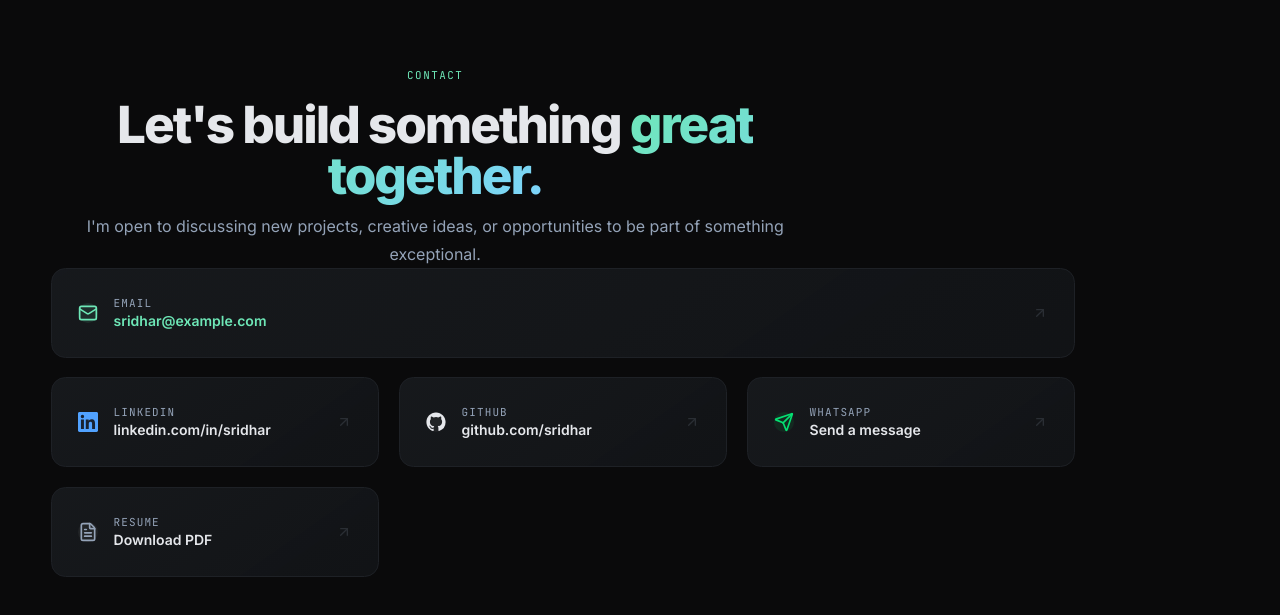
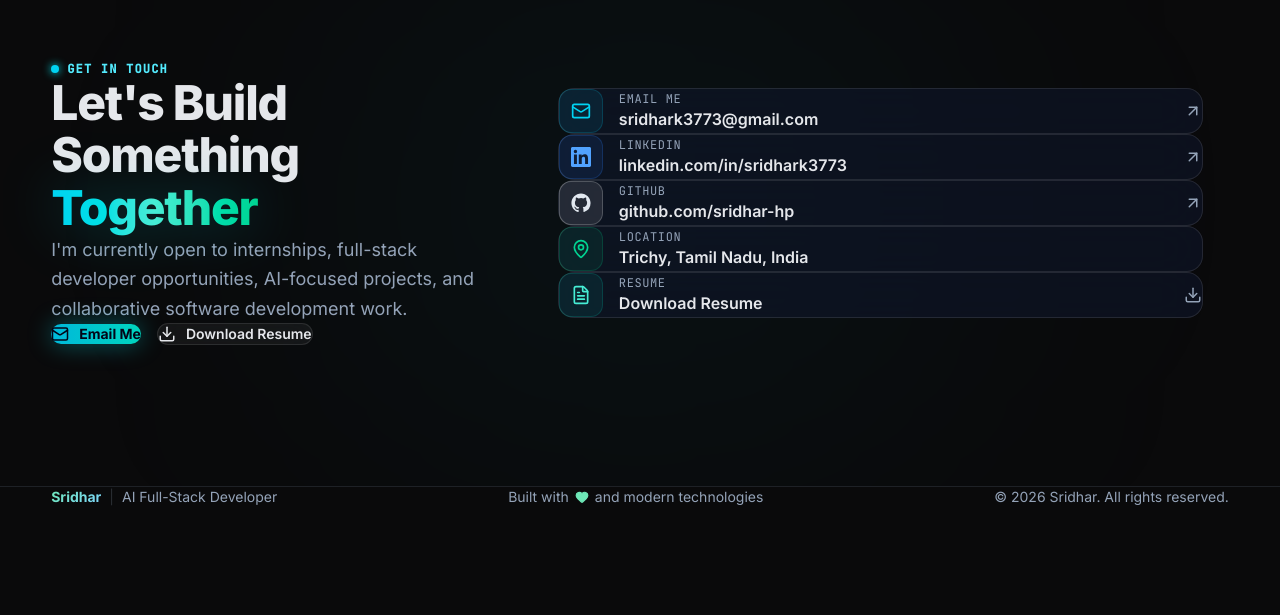
Before and after one commit to sridhar-hp/portfolio_client, a React (Vite) app: page / in a window 1280 px wide. Shown: the part 6085-6700 px from the top of the page. After the commit the page ends 6592 px from the top, so only its background shows below. Built offline with nearby package versions, Linux system fonts and the light colour scheme.

Commit message:
feat: add Contact component with interactive cards and resume download options

```diff
--- a/src/components/Contact.jsx
+++ b/src/components/Contact.jsx
@@ -1,69 +1,188 @@
 import { motion } from 'framer-motion'
-import { Mail, FileText, ArrowUpRight, Send } from 'lucide-react'
+import { Mail, MapPin, FileText, ArrowUpRight, Download } from 'lucide-react'
 import { LinkedinIcon, GithubIcon } from './icons'
 
-const contactLinks = [
-  { icon: Mail, label: 'Email', value: 'sridhar@example.com', href: 'mailto:sridhar@example.com', primary: true, accent: 'text-accent', bg: 'bg-accent/10' },
-  { icon: LinkedinIcon, label: 'LinkedIn', value: 'linkedin.com/in/sridhar', href: '#', primary: false, accent: 'text-blue-400', bg: 'bg-blue-500/10' },
-  { icon: GithubIcon, label: 'GitHub', value: 'github.com/sridhar', href: '#', primary: false, accent: 'text-text', bg: 'bg-white/5' },
-  { icon: Send, label: 'WhatsApp', value: 'Send a message', href: '#', primary: false, accent: 'text-green-400', bg: 'bg-green-500/10' },
-  { icon: FileText, label: 'Resume', value: 'Download PDF', href: '#', primary: false, accent: 'text-text-muted', bg: 'bg-white/5' },
+const contactCards = [
+  {
+    id: 'email',
+    icon: Mail,
+    title: 'Email Me',
+    value: 'sridhark3773@gmail.com',
+    href: 'mailto:sridhark3773@gmail.com',
+    external: false,
+    accent: 'text-cyan-400',
+    bg: 'bg-cyan-500/10 border-cyan-500/20',
+    hoverGlow: 'hover:shadow-[0_0_30px_rgba(0,242,254,0.15)] hover:border-cyan-500/40',
+  },
+  {
+    id: 'linkedin',
+    icon: LinkedinIcon,
+    title: 'LinkedIn',
+    value: 'linkedin.com/in/sridhark3773',
+    href: 'https://www.linkedin.com/in/sridhark3773',
+    external: true,
+    accent: 'text-blue-400',
+    bg: 'bg-blue-500/10 border-blue-500/20',
+    hoverGlow: 'hover:shadow-[0_0_30px_rgba(59,130,246,0.15)] hover:border-blue-500/40',
+  },
+  {
+    id: 'github',
+    icon: GithubIcon,
+    title: 'GitHub',
+    value: 'github.com/sridhar-hp',
+    href: 'https://github.com/sridhar-hp',
+    external: true,
+    accent: 'text-slate-200',
+    bg: 'bg-white/10 border-white/20',
+    hoverGlow: 'hover:shadow-[0_0_30px_rgba(255,255,255,0.12)] hover:border-white/40',
+  },
+  {
+    id: 'location',
+    icon: MapPin,
+    title: 'Location',
+    value: 'Trichy, Tamil Nadu, India',
+    href: null,
+    external: false,
+    accent: 'text-emerald-400',
+    bg: 'bg-emerald-500/10 border-emerald-500/20',
+    hoverGlow: 'hover:shadow-[0_0_30px_rgba(16,185,129,0.15)] hover:border-emerald-500/40',
+  },
+  {
+    id: 'resume',
+    icon: FileText,
+    title: 'Resume',
+    value: 'Download Resume',
+    href: '/resume.pdf',
+    download: 'Sridhar_Resume.pdf',
+    external: false,
+    accent: 'text-teal-300',
+    bg: 'bg-teal-500/10 border-teal-500/20',
+    hoverGlow: 'hover:shadow-[0_0_30px_rgba(20,184,166,0.15)] hover:border-teal-500/40',
+  },
 ]
+
+const containerVariants = {
+  hidden: { opacity: 0 },
+  visible: {
+    opacity: 1,
+    transition: { staggerChildren: 0.1, delayChildren: 0.1 },
+  },
+}
+
+const itemVariants = {
+  hidden: { opacity: 0, y: 24 },
+  visible: {
+    opacity: 1,
+    y: 0,
+    transition: { duration: 0.55, ease: [0.22, 1, 0.36, 1] },
+  },
+}
 
 export default function Contact() {
   return (
-    <section id="contact" className="contact-section py-24 lg:py-32">
-      <div className="container">
+    <section id="contact" className="contact-section relative overflow-hidden py-24 lg:py-32">
+      {/* Subtle Background Glow */}
+      <div className="absolute top-1/2 left-1/2 -translate-x-1/2 -translate-y-1/2 w-[40rem] h-[30rem] bg-cyan-500/5 rounded-full blur-[140px] pointer-events-none -z-10" />
+
+      <div className="container relative z-10">
         <motion.div
-          initial={{ opacity: 0, y: 30 }}
-          whileInView={{ opacity: 1, y: 0 }}
-          viewport={{ once: true, margin: '-100px' }}
-          transition={{ duration: 0.6 }}
-          className="section-header text-center mx-auto max-w-3xl mb-16"
+          variants={containerVariants}
+          initial="hidden"
+          whileInView="visible"
+          viewport={{ once: true, margin: '-80px' }}
+          className="grid gap-12 lg:grid-cols-12 lg:gap-16 items-center max-w-6xl mx-auto"
         >
-          <span className="section-label">Contact</span>
-          <h2 className="section-title">
-            Let&apos;s build something{' '}
-            <span className="text-gradient">great together.</span>
-          </h2>
-          <p className="section-desc">I&apos;m open to discussing new projects, creative ideas, or opportunities to be part of something exceptional.</p>
+          {/* LEFT COLUMN: Content & CTA Buttons */}
+          <div className="lg:col-span-5 flex flex-col justify-center text-left">
+            <motion.div variants={itemVariants} className="inline-flex items-center gap-2 mb-4">
+              <span className="relative flex h-2 w-2">
+                <span className="animate-ping absolute inline-flex h-full w-full rounded-full bg-cyan-400 opacity-75" />
+                <span className="relative inline-flex rounded-full h-2 w-2 bg-cyan-400 shadow-[0_0_8px_#00f2fe]" />
+              </span>
+              <span className="font-mono text-xs uppercase tracking-widest text-cyan-300 font-semibold">
+                Get In Touch
+              </span>
             </motion.div>
 
-        <motion.div
-          initial={{ opacity: 0, y: 30 }}
-          whileInView={{ opacity: 1, y: 0 }}
-          viewport={{ once: true, margin: '-50px' }}
-          transition={{ delay: 0.15, duration: 0.6 }}
-          className="contact-grid grid sm:grid-cols-2 lg:grid-cols-3 gap-5 max-w-5xl mx-auto"
+            <motion.h2 variants={itemVariants} className="text-3xl font-extrabold tracking-tight text-text sm:text-4xl lg:text-5xl leading-[1.1]">
+              Let&apos;s Build Something{' '}
+              <span className="bg-gradient-to-r from-cyan-400 via-teal-300 to-emerald-400 bg-clip-text text-transparent drop-shadow-[0_0_30px_rgba(0,242,254,0.3)]">
+                Together
+              </span>
+            </motion.h2>
+
+            <motion.p variants={itemVariants} className="mt-5 text-base leading-relaxed text-text-muted sm:text-lg">
+              I&apos;m currently open to internships, full-stack developer opportunities, AI-focused projects, and collaborative software development work.
+            </motion.p>
+
+            {/* Action Buttons */}
+            <motion.div variants={itemVariants} className="mt-8 flex flex-wrap gap-4 items-center">
+              <motion.a
+                href="mailto:sridhark3773@gmail.com"
+                whileHover={{ scale: 1.02 }}
+                whileTap={{ scale: 0.98 }}
+                className="inline-flex items-center gap-2.5 rounded-xl bg-gradient-to-r from-cyan-500 to-teal-400 px-6 py-3.5 text-sm font-bold text-slate-950 shadow-[0_0_25px_rgba(0,242,254,0.35)] transition-all hover:shadow-[0_0_35px_rgba(0,242,254,0.55)]"
               >
-          {contactLinks.map((link, i) => (
+                <Mail size={18} />
+                <span>Email Me</span>
+              </motion.a>
+
               <motion.a
-              key={link.label}
-              href={link.href}
-              initial={{ opacity: 0, y: 20, scale: 0.95 }}
-              whileInView={{ opacity: 1, y: 0, scale: 1 }}
-              viewport={{ once: true }}
-              transition={{ delay: 0.08 + i * 0.05, duration: 0.45 }}
-              whileHover={{ y: -4, scale: 1.01, transition: { duration: 0.25 } }}
-              className={`group relative p-6 rounded-2xl border transition-all duration-400 text-left gradient-border card ${
-                link.primary ? 'sm:col-span-2 lg:col-span-3' : ''
-              }`}
+                href="/resume.pdf"
+                download="Sridhar_Resume.pdf"
+                whileHover={{ scale: 1.02, backgroundColor: 'rgba(255,255,255,0.08)' }}
+                whileTap={{ scale: 0.98 }}
+                className="inline-flex items-center gap-2.5 rounded-xl border border-white/10 bg-white/5 px-6 py-3.5 text-sm font-semibold text-text backdrop-blur-md transition-all hover:border-cyan-500/40 hover:text-cyan-300"
               >
-              <div className="flex items-center gap-4">
-                <div className={`p-3 rounded-xl transition-all duration-300 group-hover:scale-110 ${link.bg} ${link.accent}`}>
-                  <link.icon size={20} />
+                <Download size={18} />
+                <span>Download Resume</span>
+              </motion.a>
+            </motion.div>
           </div>
-                <div className="flex-1 min-w-0">
-                  <div className="text-[11px] font-mono text-text-muted uppercase tracking-widest mb-1">{link.label}</div>
-                  <div className={`text-sm font-semibold truncate ${link.primary ? 'text-accent' : 'text-text'}`}>{link.value}</div>
+
+          {/* RIGHT COLUMN: Professional Glassmorphism Contact Cards */}
+          <div className="lg:col-span-7 space-y-3.5">
+            {contactCards.map((card) => {
+              const IconComponent = card.icon
+              const isLink = !!card.href
+
+              const CardWrapper = isLink ? motion.a : motion.div
+
+              return (
+                <CardWrapper
+                  key={card.id}
+                  href={card.href || undefined}
+                  download={card.download || undefined}
+                  target={card.external ? '_blank' : undefined}
+                  rel={card.external ? 'noopener noreferrer' : undefined}
+                  variants={itemVariants}
+                  whileHover={{ y: -3, scale: 1.008 }}
+                  transition={{ duration: 0.25 }}
+                  className={`group relative flex items-center justify-between p-4.5 sm:p-5 rounded-2xl border border-white/10 bg-slate-900/60 backdrop-blur-xl transition-all duration-300 ${card.hoverGlow} ${isLink ? 'cursor-pointer' : 'cursor-default'}`}
+                >
+                  <div className="flex items-center gap-4 min-w-0">
+                    <div className={`w-11 h-11 rounded-xl flex items-center justify-center border shrink-0 transition-transform duration-300 group-hover:scale-110 ${card.bg} ${card.accent}`}>
+                      <IconComponent size={20} />
                     </div>
-                <ArrowUpRight
-                  size={16}
-                  className="text-border-light group-hover:text-text-muted transition-all duration-300 shrink-0 group-hover:translate-x-0.5 group-hover:-translate-y-0.5"
-                />
+                    <div className="min-w-0 flex-1">
+                      <div className="text-xs font-mono text-text-muted uppercase tracking-wider mb-0.5">
+                        {card.title}
                       </div>
-            </motion.a>
-          ))}
+                      <div className="text-sm sm:text-base font-semibold text-text truncate group-hover:text-cyan-300 transition-colors">
+                        {card.value}
+                      </div>
+                    </div>
+                  </div>
+
+                  {isLink && (
+                    <div className="ml-3 shrink-0 text-text-muted group-hover:text-cyan-300 transition-all duration-300 group-hover:translate-x-0.5 group-hover:-translate-y-0.5">
+                      {card.download ? <Download size={18} /> : <ArrowUpRight size={18} />}
+                    </div>
+                  )}
+                </CardWrapper>
+              )
+            })}
+          </div>
         </motion.div>
       </div>
     </section>
```
Lines whose indentation alone changed are shown as unchanged.
